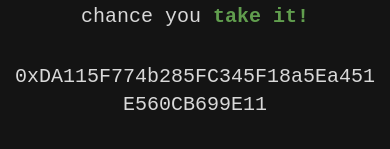
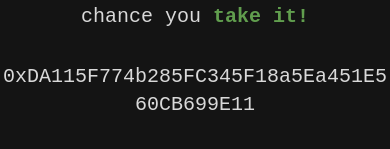
Before and after one commit to GeorgiyAslanyan/wtf, a Next.js app: page / in a window 390 px wide. Shown: the part 414-563 px from the top of the page. Built offline with nearby package versions, Linux system fonts and the light colour scheme.

Commit message:
break word upd

```diff
--- a/app/page.js
+++ b/app/page.js
@@ -26,7 +26,7 @@ export default function Home() {
       <p className="text-center px-2 sm:px-0">
         When life gives you a second chance you <span className="font-bold text-[#619e4e]">take it!</span>
       </p>
-      <p className="break-words w-[95%]">0xDA115F774b285FC345F18a5Ea451E560CB699E11</p>
+      <p className="break-all sm:w-[95%]">0xDA115F774b285FC345F18a5Ea451E560CB699E11</p>
       <a
         className="bg-[#528D27] hover:bg-[#D9EA81] text-black px-8 ease-linear duration-100 transition-all  py-2 rounded-xl"
         href="https://app.uniswap.org/#/swap?outputCurrency=0xDA115F774b285FC345F18a5Ea451E560CB699E11"
```
